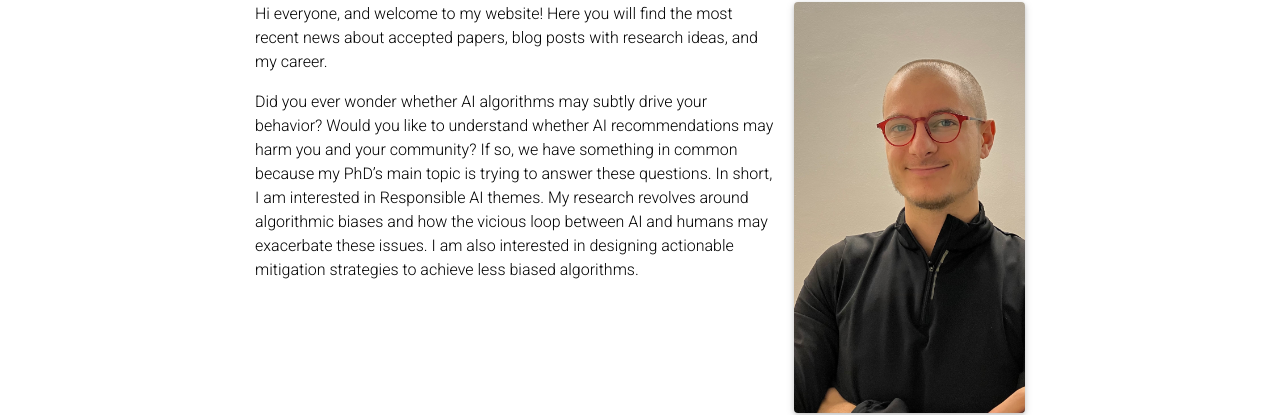
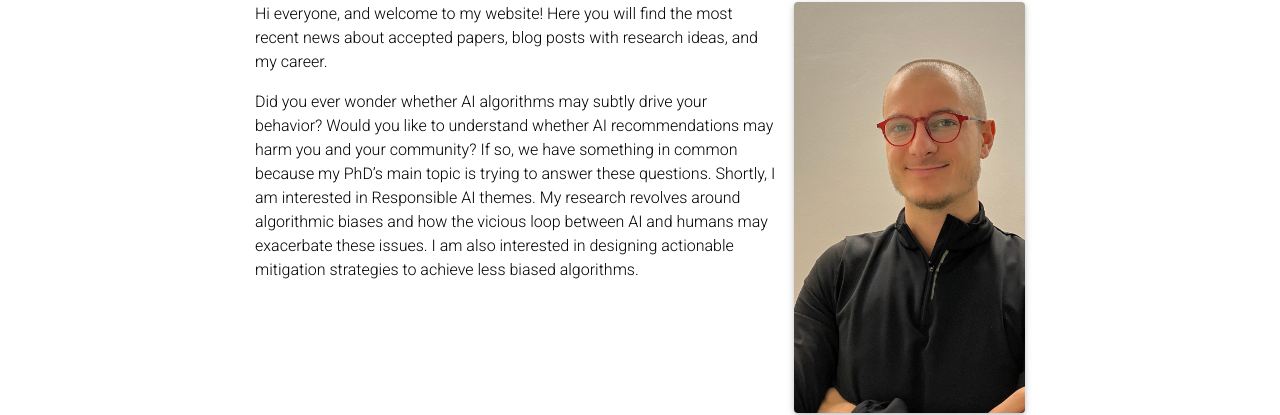
Before and after one commit to mminici/mminici.github.io, a Jekyll site: the page built from _pages/about.md, in a window 1280 px wide and 1198 px high. Shown: the part 223-638 px from the top of the window. Built offline with Jekyll 4.4.1, drawn with Linux system fonts in a browser that asks for light colours; full-size pictures stand in for the smaller copies a plugin makes; comment, search, counter and statistics services are not loaded; a style sheet for code colours, icons or effects is not loaded.

Commit message:
Update about.md

```diff
--- a/_pages/about.md
+++ b/_pages/about.md
@@ -21,6 +21,6 @@ social: true  # includes social icons at the bottom of the page
 Hi everyone, and welcome to my website! Here you will find the most recent news about accepted papers, blog posts with research ideas, and my career.
 
 Did you ever wonder whether AI algorithms may subtly drive your behavior? Would you like to understand whether AI recommendations may harm you and your community?
-If so, we have something in common because my PhD's main topic is trying to answer these questions. In short, I am interested in Responsible AI themes.
+If so, we have something in common because my PhD's main topic is trying to answer these questions. Shortly, I am interested in Responsible AI themes.
 My research revolves around algorithmic biases and how the vicious loop between AI and humans may exacerbate these issues.
 I am also interested in designing actionable mitigation strategies to achieve less biased algorithms.
```
